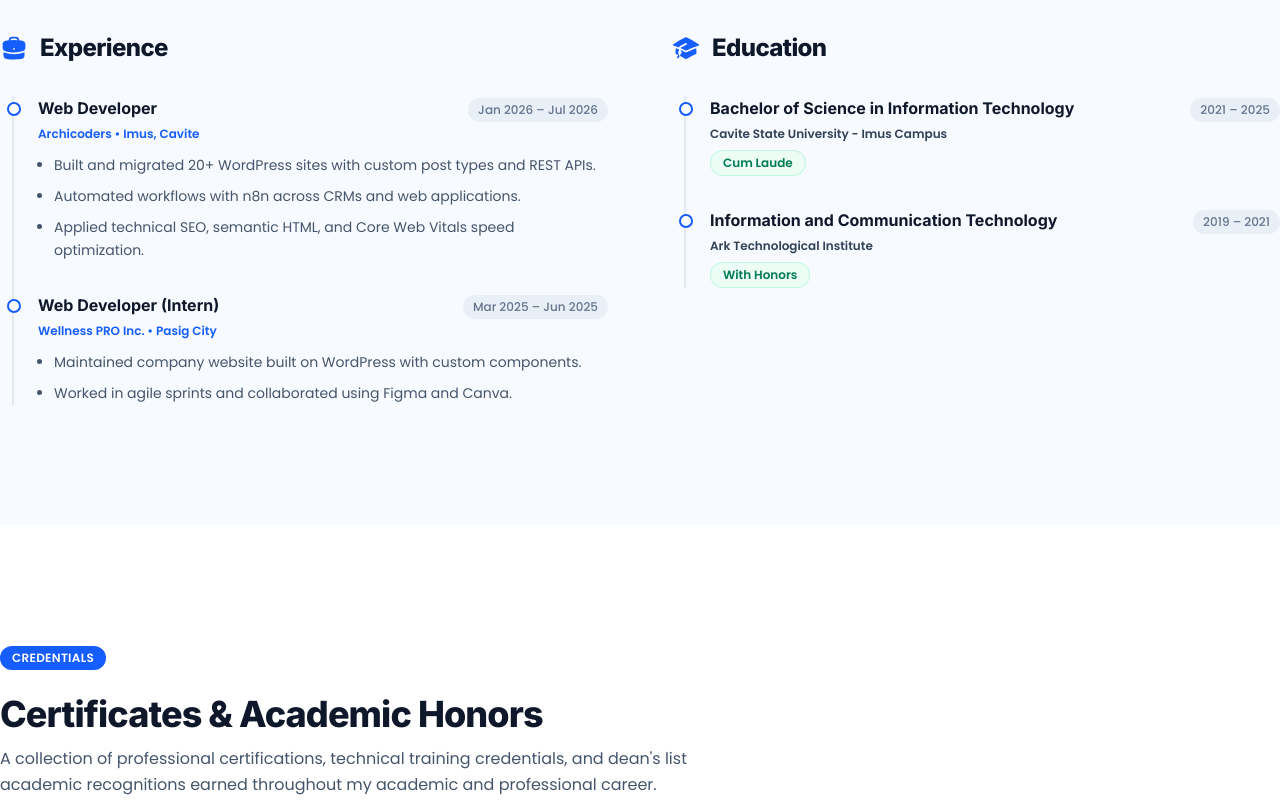
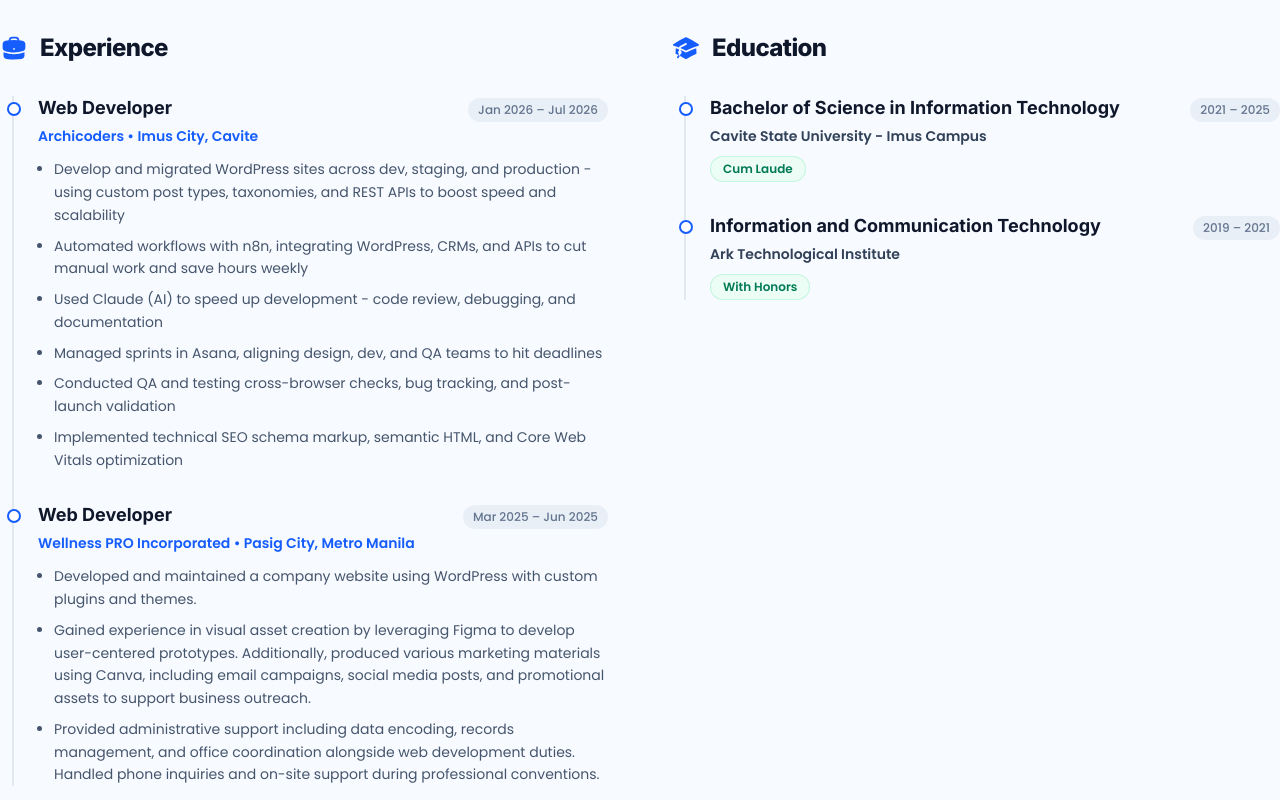
Before and after one commit to johnmarkfrias/jmfrias-portfolio, a React (Vite) app: page /about in a window 1280 px wide. Shown: the part 1160-1960 px from the top of the page. Built offline with nearby package versions, Linux system fonts and the light colour scheme.

Commit message:
Fix the work and education column both tablet and mobile

```diff
--- a/src/pages/AboutPage.jsx
+++ b/src/pages/AboutPage.jsx
@@ -8,7 +8,6 @@ import Section from "../components/layout/Section";
 import Container from "../components/layout/Container";
 import SectionBadge from "../components/common/SectionBadge";
 import Button from "../components/common/Button";
-import eyeButtonSvg from "/public/assets/eye-button.svg";
 import { ROLES } from "../data/roles";
 
 const PHOTOS = [
@@ -321,8 +320,8 @@ function AboutPage() {
         <Section aria-label="Experience and Education Timeline" className="bg-blue-50/50">
           <Container>
 
-            <div className="max-w-3xl text-left mb-12">
-              <h2 className="text-2xl sm:text-3xl font-extrabold text-slate-900 tracking-tight mb-3">
+            <div className="max-w-3xl text-left mb-8 sm:mb-12">
+              <h2 className="text-2xl sm:text-3xl font-extrabold text-slate-900 tracking-tight mb-2 sm:mb-3">
                 Professional Background & Expertise
               </h2>
               <p className="text-sm sm:text-base text-slate-600 leading-relaxed">
@@ -330,44 +329,63 @@ function AboutPage() {
               </p>
             </div>
 
-            <div className="grid grid-cols-1 md:grid-cols-2 gap-12 lg:gap-16">
+            {/* Single column on mobile and tablet (md), 2 columns on desktop (lg) */}
+            <div className="grid grid-cols-1 lg:grid-cols-2 gap-10 md:gap-12 lg:gap-16">
 
               {/* Experience Column */}
               <section aria-label="Work Experience">
-                <div className="flex items-center gap-3 mb-8">
-                  <div className="text-blue-600 text-2xl sm:text-[28px] flex items-center justify-center">
+                <div className="flex items-center gap-2.5 sm:gap-3 mb-5 sm:mb-8">
+                  <div className="text-blue-600 text-xl sm:text-2xl lg:text-[28px] flex items-center justify-center">
                     <HiBriefcase />
                   </div>
-                  <h3 className="text-2xl font-extrabold text-slate-900 tracking-tight">
+                  <h3 className="text-xl sm:text-2xl font-extrabold text-slate-900 tracking-tight">
                     Experience
                   </h3>
                 </div>
 
-                <div className="space-y-8 border-l-2 border-slate-200 pl-6 ml-3">
-                  <div className="relative">
-                    <div className="absolute -left-[31px] top-1.5 w-3.5 h-3.5 rounded-full border-2 border-blue-600 bg-white" />
-                    <div className="flex flex-wrap items-baseline justify-between gap-2 mb-1">
-                      <h4 className="text-base font-bold text-slate-900">Web Developer</h4>
-                      <span className="text-xs font-medium text-slate-500 bg-slate-200/60 px-2.5 py-1 rounded-full">Jan 2026 – Jul 2026</span>
+                <div className="space-y-6 sm:space-y-8 border-l-2 border-slate-200 pl-5 sm:pl-6 ml-2 sm:ml-3">
+                  {/* Archicoders */}
+                  <div className="relative text-left">
+                    <div className="absolute -left-[27px] sm:-left-[31px] top-1 sm:top-1.5 w-3.5 h-3.5 rounded-full border-2 border-blue-600 bg-white" />
+                    <div className="flex flex-col sm:flex-row sm:items-baseline sm:justify-between gap-1 mb-1">
+                      <h4 className="text-base sm:text-lg font-bold text-slate-900 leading-snug">
+                        Web Developer
+                      </h4>
+                      <span className="text-[11px] sm:text-xs font-medium text-slate-500 bg-slate-200/60 px-2.5 py-0.5 sm:py-1 rounded-full w-fit">
+                        Jan 2026 – Jul 2026
+                      </span>
                     </div>
-                    <p className="text-xs font-semibold text-blue-600 mb-3">Archicoders &bull; Imus, Cavite</p>
-                    <ul className="text-xs sm:text-sm text-slate-600 space-y-2 list-disc list-outside ml-4 leading-relaxed">
-                      <li>Built and migrated 20+ WordPress sites with custom post types and REST APIs.</li>
-                      <li>Automated workflows with n8n across CRMs and web applications.</li>
-                      <li>Applied technical SEO, semantic HTML, and Core Web Vitals speed optimization.</li>
+                    <p className="text-xs sm:text-sm font-semibold text-blue-600 mb-2 sm:mb-3">
+                      Archicoders &bull; Imus City, Cavite
+                    </p>
+                    <ul className="text-xs sm:text-sm text-slate-600 space-y-1.5 sm:space-y-2 list-disc list-outside ml-4 leading-relaxed">
+                      <li>Develop and migrated WordPress sites across dev, staging, and production - using custom post types, taxonomies, and REST APIs to boost speed and scalability</li>
+                      <li>Automated workflows with n8n, integrating WordPress, CRMs, and APIs to cut manual work and save hours weekly</li>
+                      <li>Used Claude (AI) to speed up development - code review, debugging, and documentation</li>
+                      <li>Managed sprints in Asana, aligning design, dev, and QA teams to hit deadlines</li>
+                      <li>Conducted QA and testing cross-browser checks, bug tracking, and post-launch validation</li>
+                      <li>Implemented technical SEO schema markup, semantic HTML, and Core Web Vitals optimization</li>
                     </ul>
                   </div>
 
-                  <div className="relative">
-                    <div className="absolute -left-[31px] top-1.5 w-3.5 h-3.5 rounded-full border-2 border-blue-600 bg-white" />
-                    <div className="flex flex-wrap items-baseline justify-between gap-2 mb-1">
-                      <h4 className="text-base font-bold text-slate-900">Web Developer (Intern)</h4>
-                      <span className="text-xs font-medium text-slate-500 bg-slate-200/60 px-2.5 py-1 rounded-full">Mar 2025 – Jun 2025</span>
+                  {/* Wellness PRO Incorporated */}
+                  <div className="relative text-left">
+                    <div className="absolute -left-[27px] sm:-left-[31px] top-1 sm:top-1.5 w-3.5 h-3.5 rounded-full border-2 border-blue-600 bg-white" />
+                    <div className="flex flex-col sm:flex-row sm:items-baseline sm:justify-between gap-1 mb-1">
+                      <h4 className="text-base sm:text-lg font-bold text-slate-900 leading-snug">
+                        Web Developer
+                      </h4>
+                      <span className="text-[11px] sm:text-xs font-medium text-slate-500 bg-slate-200/60 px-2.5 py-0.5 sm:py-1 rounded-full w-fit">
+                        Mar 2025 – Jun 2025
+                      </span>
                     </div>
-                    <p className="text-xs font-semibold text-blue-600 mb-3">Wellness PRO Inc. &bull; Pasig City</p>
-                    <ul className="text-xs sm:text-sm text-slate-600 space-y-2 list-disc list-outside ml-4 leading-relaxed">
-                      <li>Maintained company website built on WordPress with custom components.</li>
-                      <li>Worked in agile sprints and collaborated using Figma and Canva.</li>
+                    <p className="text-xs sm:text-sm font-semibold text-blue-600 mb-2 sm:mb-3">
+                      Wellness PRO Incorporated &bull; Pasig City, Metro Manila
+                    </p>
+                    <ul className="text-xs sm:text-sm text-slate-600 space-y-1.5 sm:space-y-2 list-disc list-outside ml-4 leading-relaxed">
+                      <li>Developed and maintained a company website using WordPress with custom plugins and themes.</li>
+                      <li>Gained experience in visual asset creation by leveraging Figma to develop user-centered prototypes. Additionally, produced various marketing materials using Canva, including email campaigns, social media posts, and promotional assets to support business outreach.</li>
+                      <li>Provided administrative support including data encoding, records management, and office coordination alongside web development duties. Handled phone inquiries and on-site support during professional conventions.</li>
                     </ul>
                   </div>
                 </div>
@@ -375,36 +393,50 @@ function AboutPage() {
 
               {/* Education Column */}
               <section aria-label="Education">
-                <div className="flex items-center gap-3 mb-8">
-                  <div className="text-blue-600 text-2xl sm:text-[28px] flex items-center justify-center">
+                <div className="flex items-center gap-2.5 sm:gap-3 mb-5 sm:mb-8">
+                  <div className="text-blue-600 text-xl sm:text-2xl lg:text-[28px] flex items-center justify-center">
                     <HiAcademicCap />
                   </div>
-                  <h3 className="text-2xl font-extrabold text-slate-900 tracking-tight">
+                  <h3 className="text-xl sm:text-2xl font-extrabold text-slate-900 tracking-tight">
                     Education
                   </h3>
                 </div>
 
-                <div className="space-y-8 border-l-2 border-slate-200 pl-6 ml-3">
-                  <div className="relative">
-                    <div className="absolute -left-[31px] top-1.5 w-3.5 h-3.5 rounded-full border-2 border-blue-600 bg-white" />
-                    <div className="flex flex-wrap items-baseline justify-between gap-2 mb-1">
-                      <h4 className="text-base font-bold text-slate-900">Bachelor of Science in Information Technology</h4>
-                      <span className="text-xs font-medium text-slate-500 bg-slate-200/60 px-2.5 py-1 rounded-full">2021 – 2025</span>
+                <div className="space-y-6 sm:space-y-8 border-l-2 border-slate-200 pl-5 sm:pl-6 ml-2 sm:ml-3">
+                  {/* College */}
+                  <div className="relative text-left">
+                    <div className="absolute -left-[27px] sm:-left-[31px] top-1 sm:top-1.5 w-3.5 h-3.5 rounded-full border-2 border-blue-600 bg-white" />
+                    <div className="flex flex-col sm:flex-row sm:items-baseline sm:justify-between gap-1 mb-1">
+                      <h4 className="text-base sm:text-lg font-bold text-slate-900 leading-snug">
+                        Bachelor of Science in Information Technology
+                      </h4>
+                      <span className="text-[11px] sm:text-xs font-medium text-slate-500 bg-slate-200/60 px-2.5 py-0.5 sm:py-1 rounded-full w-fit">
+                        2021 – 2025
+                      </span>
                     </div>
-                    <p className="text-xs font-semibold text-slate-700 mb-2">Cavite State University - Imus Campus</p>
-                    <span className="inline-block text-xs font-semibold text-emerald-700 bg-emerald-50 border border-emerald-200/60 px-3 py-1 rounded-full">
+                    <p className="text-xs sm:text-sm font-semibold text-slate-700 mb-2 sm:mb-2.5">
+                      Cavite State University - Imus Campus
+                    </p>
+                    <span className="inline-block text-xs font-semibold text-emerald-700 bg-emerald-50 border border-emerald-200/60 px-3 py-0.5 sm:py-1 rounded-full">
                       Cum Laude
                     </span>
                   </div>
 
-                  <div className="relative">
-                    <div className="absolute -left-[31px] top-1.5 w-3.5 h-3.5 rounded-full border-2 border-blue-600 bg-white" />
-                    <div className="flex flex-wrap items-baseline justify-between gap-2 mb-1">
-                      <h4 className="text-base font-bold text-slate-900">Information and Communication Technology</h4>
-                      <span className="text-xs font-medium text-slate-500 bg-slate-200/60 px-2.5 py-1 rounded-full">2019 – 2021</span>
+                  {/* Senior High / Vocational */}
+                  <div className="relative text-left">
+                    <div className="absolute -left-[27px] sm:-left-[31px] top-1 sm:top-1.5 w-3.5 h-3.5 rounded-full border-2 border-blue-600 bg-white" />
+                    <div className="flex flex-col sm:flex-row sm:items-baseline sm:justify-between gap-1 mb-1">
+                      <h4 className="text-base sm:text-lg font-bold text-slate-900 leading-snug">
+                        Information and Communication Technology
+                      </h4>
+                      <span className="text-[11px] sm:text-xs font-medium text-slate-500 bg-slate-200/60 px-2.5 py-0.5 sm:py-1 rounded-full w-fit">
+                        2019 – 2021
+                      </span>
                     </div>
-                    <p className="text-xs font-semibold text-slate-700 mb-2">Ark Technological Institute</p>
-                    <span className="inline-block text-xs font-semibold text-emerald-700 bg-emerald-50 border border-emerald-200/60 px-3 py-1 rounded-full">
+                    <p className="text-xs sm:text-sm font-semibold text-slate-700 mb-2 sm:mb-2.5">
+                      Ark Technological Institute
+                    </p>
+                    <span className="inline-block text-xs font-semibold text-emerald-700 bg-emerald-50 border border-emerald-200/60 px-3 py-0.5 sm:py-1 rounded-full">
                       With Honors
                     </span>
                   </div>
@@ -420,9 +452,9 @@ function AboutPage() {
           <Container>
 
             {/* Section Header */}
-            <div className="max-w-3xl text-left mb-12">
+            <div className="max-w-3xl text-left mb-8 sm:mb-12">
               <SectionBadge>CREDENTIALS</SectionBadge>
-              <h2 className="text-2xl sm:text-3xl md:text-4xl font-extrabold text-slate-900 tracking-tight mt-2 mb-3">
+              <h2 className="text-2xl sm:text-3xl md:text-4xl font-extrabold text-slate-900 tracking-tight mt-2 mb-2 sm:mb-3">
                 Certificates & Academic Honors
               </h2>
               <p className="text-sm sm:text-base text-slate-600 leading-relaxed">
@@ -452,7 +484,7 @@ function AboutPage() {
                   return (
                     <div
                       key={`${cert.id}-${idx}`}
-                      className="px-3 shrink-0"
+                      className="px-2.5 sm:px-3 shrink-0"
                       style={{ width: `${100 / itemsPerView}%` }}
                     >
                       <div
@@ -475,8 +507,7 @@ function AboutPage() {
             </div>
 
             {/* Bottom Bar: Arrow Controls on Left, Clean Progress Indicator on Right */}
-            <div className="flex items-center justify-between mt-8 md:mt-10 px-1">
-              {/* Arrow Controls */}
+            <div className="flex items-center justify-between mt-6 sm:mt-10 px-1">
               <div className="flex items-center gap-2.5">
                 <button
                   type="button"
@@ -517,7 +548,6 @@ function AboutPage() {
                 </button>
               </div>
 
-              {/* Slide Counter / Progress Indicator */}
               <div className="flex items-center gap-3 text-sm font-medium text-slate-600 select-none">
                 <span className="font-bold text-slate-900">
                   {String(activeCertNormalized + 1).padStart(2, "0")}
@@ -540,9 +570,9 @@ function AboutPage() {
         </Section>
 
         {/* Call-to-action Footer Notice */}
-        <Section aria-label="Call to Action" className="py-12">
+        <Section aria-label="Call to Action" className="py-10 sm:py-12">
           <Container>
-            <div className="p-8 sm:p-10 rounded-3xl bg-blue-50/70 border border-blue-100 flex flex-col md:flex-row items-center justify-between gap-6 text-left">
+            <div className="p-6 sm:p-10 rounded-3xl bg-blue-50/70 border border-blue-100 flex flex-col md:flex-row items-start md:items-center justify-between gap-6 text-left">
               <div>
                 <h2 className="text-xl sm:text-2xl font-bold text-slate-900 mb-1">
                   Have a project or design in mind?
@@ -553,7 +583,7 @@ function AboutPage() {
               </div>
               <Link
                 to="/contact"
-                className="inline-flex items-center justify-center px-6 py-3 rounded-full text-sm font-semibold text-white bg-blue-600 hover:bg-blue-700 active:scale-95 transition-all shadow-xs shrink-0"
+                className="inline-flex items-center justify-center px-6 py-3 rounded-full text-sm font-semibold text-white bg-blue-600 hover:bg-blue-700 active:scale-95 transition-all shadow-xs shrink-0 w-full sm:w-auto"
               >
                 Get In Touch
               </Link>
@@ -569,7 +599,6 @@ function AboutPage() {
           onClick={() => setLightboxIndex(null)}
           className="fixed inset-0 z-50 bg-slate-900/60 backdrop-blur-sm flex items-center justify-center p-4 sm:p-6 transition-all duration-300 animate-fadeIn"
         >
-          {/* Close Button */}
           <button
             type="button"
             onClick={() => setLightboxIndex(null)}
@@ -579,7 +608,6 @@ function AboutPage() {
             <HiXMark className="w-6 h-6" />
           </button>
 
-          {/* Previous Button */}
           <button
             type="button"
             onClick={handlePrevLightbox}
@@ -589,7 +617,6 @@ function AboutPage() {
             <HiChevronLeft className="w-7 h-7" />
           </button>
 
-          {/* Next Button */}
           <button
             type="button"
             onClick={handleNextLightbox}
@@ -599,7 +626,6 @@ function AboutPage() {
             <HiChevronRight className="w-7 h-7" />
           </button>
 
-          {/* Modal Content Box */}
           <div
             onClick={(e) => e.stopPropagation()}
             className="relative max-w-5xl max-h-[85vh] w-full flex flex-col items-center bg-slate-900/40 p-3 sm:p-5 rounded-none border border-white/10 shadow-[0_25px_50px_-12px_rgba(0,0,0,0.3)] backdrop-blur-md"
```
